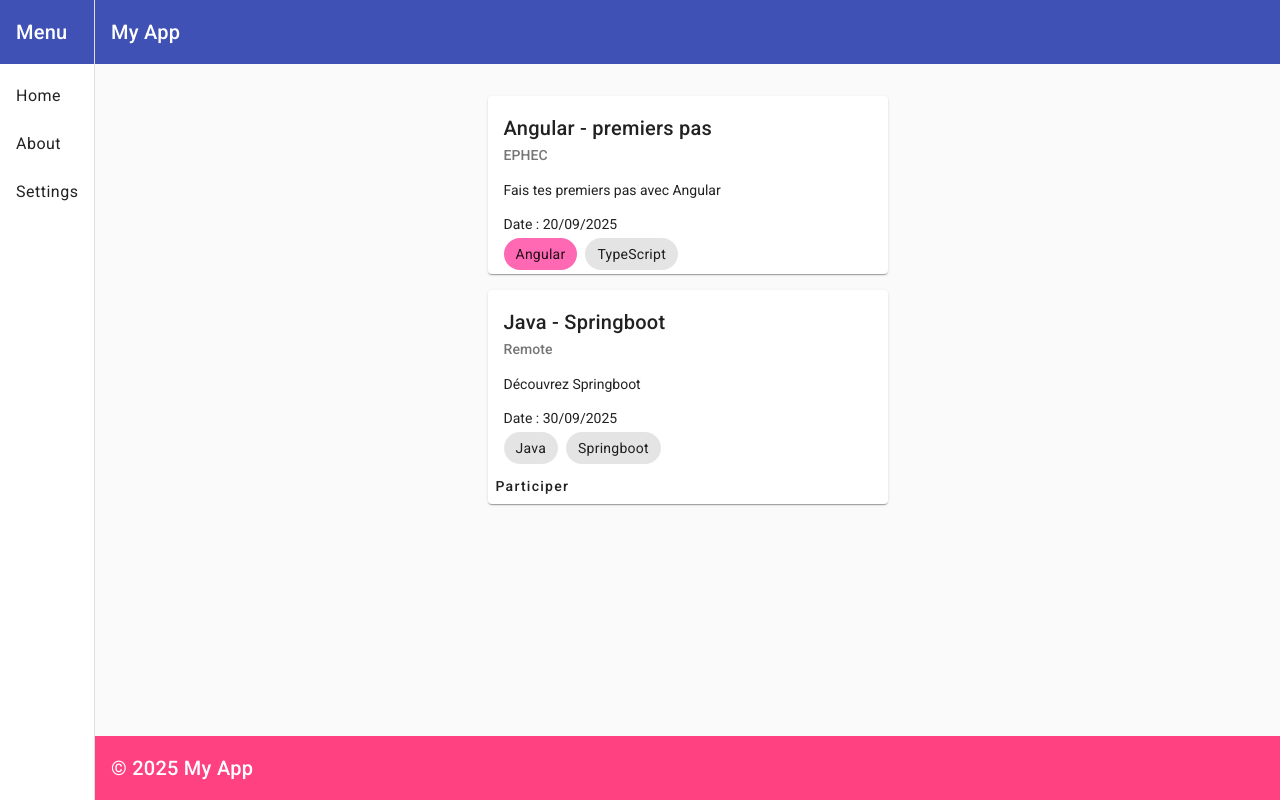
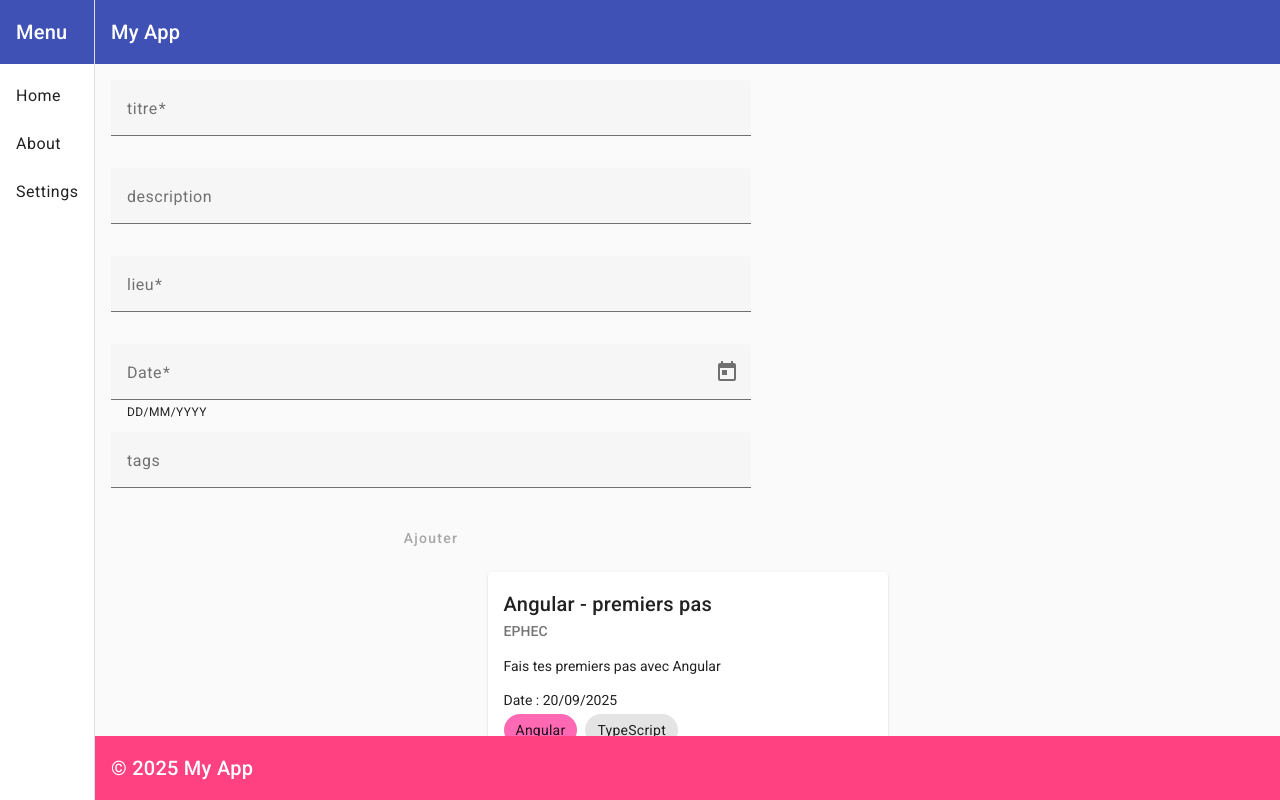
Before and after one commit to GuillaumeBodson/AngularCourse, an Angular app: page / in a window 1280 px wide. Built offline with nearby package versions, Linux system fonts and the light colour scheme.

Commit message:
Add form for creating formations with validation and datepicker

```diff
--- a/src/app/app.config.ts
+++ b/src/app/app.config.ts
@@ -2,11 +2,14 @@ import { ApplicationConfig, provideBrowserGlobalErrorListeners, provideZoneChang
 import { provideRouter } from '@angular/router';
 
 import { routes } from './app.routes';
+import {MAT_DATE_LOCALE, provideNativeDateAdapter} from '@angular/material/core';
 
 export const appConfig: ApplicationConfig = {
   providers: [
     provideBrowserGlobalErrorListeners(),
     provideZoneChangeDetection({ eventCoalescing: true }),
-    provideRouter(routes)
+    provideRouter(routes),
+    provideNativeDateAdapter(),
+    {provide: MAT_DATE_LOCALE, useValue: 'fr-BE'}
   ]
 };
--- a/src/app/views/Formation/formation-catalog/formation-catalog.component.css
+++ b/src/app/views/Formation/formation-catalog/formation-catalog.component.css
@@ -0,0 +1,7 @@
+
+.create-formation-form {
+  width: 40rem;
+  display: flex;
+  flex-direction: column;
+  gap: 10px;
+}
--- a/src/app/views/Formation/formation-catalog/formation-catalog.component.html
+++ b/src/app/views/Formation/formation-catalog/formation-catalog.component.html
@@ -1,3 +1,39 @@
+<form class="create-formation-form" [formGroup]="form">
+  <mat-form-field>
+    <mat-label>titre</mat-label>
+    <input matInput formControlName="title" placeholder="titre">
+    @if(!isTitleLengthValid()){
+      <mat-error>titre trop court</mat-error>
+    }
+    <mat-error/>
+  </mat-form-field>
+
+  <mat-form-field>
+    <mat-label>description</mat-label>
+    <input matInput formControlName="description" placeholder="description">
+  </mat-form-field>
+
+  <mat-form-field>
+    <mat-label>lieu</mat-label>
+    <input matInput formControlName="location" placeholder="lieu">
+  </mat-form-field>
+
+  <mat-form-field>
+    <mat-label>Date</mat-label>
+    <input matInput [matDatepicker]="picker" formControlName="date">
+    <mat-hint>DD/MM/YYYY</mat-hint>
+    <mat-datepicker-toggle matIconSuffix [for]="picker"></mat-datepicker-toggle>
+    <mat-datepicker #picker></mat-datepicker>
+  </mat-form-field>
+
+  <mat-form-field>
+    <mat-label>tags</mat-label>
+    <input matInput formControlName="tags" placeholder="tags separés par des virgules">
+  </mat-form-field>
+
+  <button mat-button [disabled]="!form.valid" (click)="addFormation()">Ajouter</button>
+</form>
+
 @for (formation of catalog; track formation.id) {
   <app-formation-card [formation]="formation"></app-formation-card>
 }
--- a/src/app/views/Formation/formation-catalog/formation-catalog.component.ts
+++ b/src/app/views/Formation/formation-catalog/formation-catalog.component.ts
@@ -2,16 +2,41 @@ import {Component} from '@angular/core';
 import {Formation} from '../../../model/formation';
 import {FormationCardComponent} from '../formation-card/formation-card.component';
 import {uuid} from '../../../shared/uuid';
+import {FormControl, FormGroup, FormsModule, ReactiveFormsModule, Validators} from '@angular/forms';
+import {MatInputModule} from '@angular/material/input';
+import {MatFormFieldModule} from '@angular/material/form-field';
+import {MatInput} from '@angular/material/input';
+import {MatDatepicker, MatDatepickerInput, MatDatepickerToggle} from '@angular/material/datepicker';
+import {MatButton} from '@angular/material/button';
 
 @Component({
   selector: 'app-formation-catalog',
   imports: [
-    FormationCardComponent
+    FormationCardComponent,
+    FormsModule,
+    ReactiveFormsModule,
+    MatFormFieldModule,
+    MatInputModule,
+    MatInput,
+    MatDatepickerToggle,
+    MatDatepicker,
+    MatDatepickerInput,
+    MatButton
   ],
   templateUrl: './formation-catalog.component.html',
   styleUrl: './formation-catalog.component.css'
 })
 export class FormationCatalogComponent {
+
+  form = new FormGroup({
+    title: new FormControl<string>('',
+      [Validators.required, Validators.maxLength(100), Validators.minLength(5)]),
+    description: new FormControl<string>(''),
+    location: new FormControl<string>('',
+      [Validators.required]),
+    date: new FormControl<Date | null>(null, [Validators.required]),
+    tags: new FormControl<string> ('',)
+  })
 
   catalog: Formation[] = [
     {
@@ -32,4 +57,21 @@ export class FormationCatalogComponent {
     }
   ];
 
+  addFormation() {
+    const formation: Formation = {
+      id: uuid(),
+      title: this.form.controls.title.value!,
+      description: this.form.controls.description?.value ?? '',
+      location: this.form.controls.location.value!,
+      date: this.form.controls.date.value!,
+      tags: this.form.controls.tags.value?.split(',').map(tag => tag.trim()) || []
+    }
+
+    this.catalog.push(formation);
+    this.form.reset();
+  }
+
+  isTitleLengthValid(): boolean {
+    return !this.form.controls.title.hasError('minlength');
+  }
 }
```
